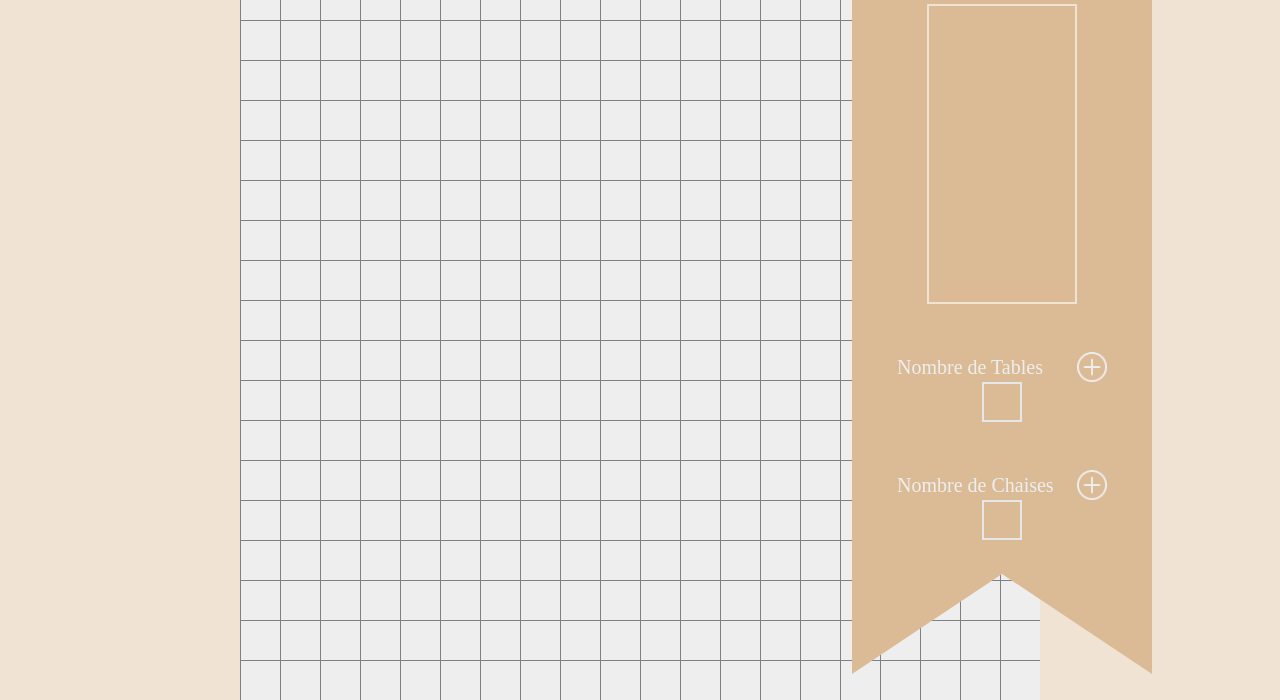
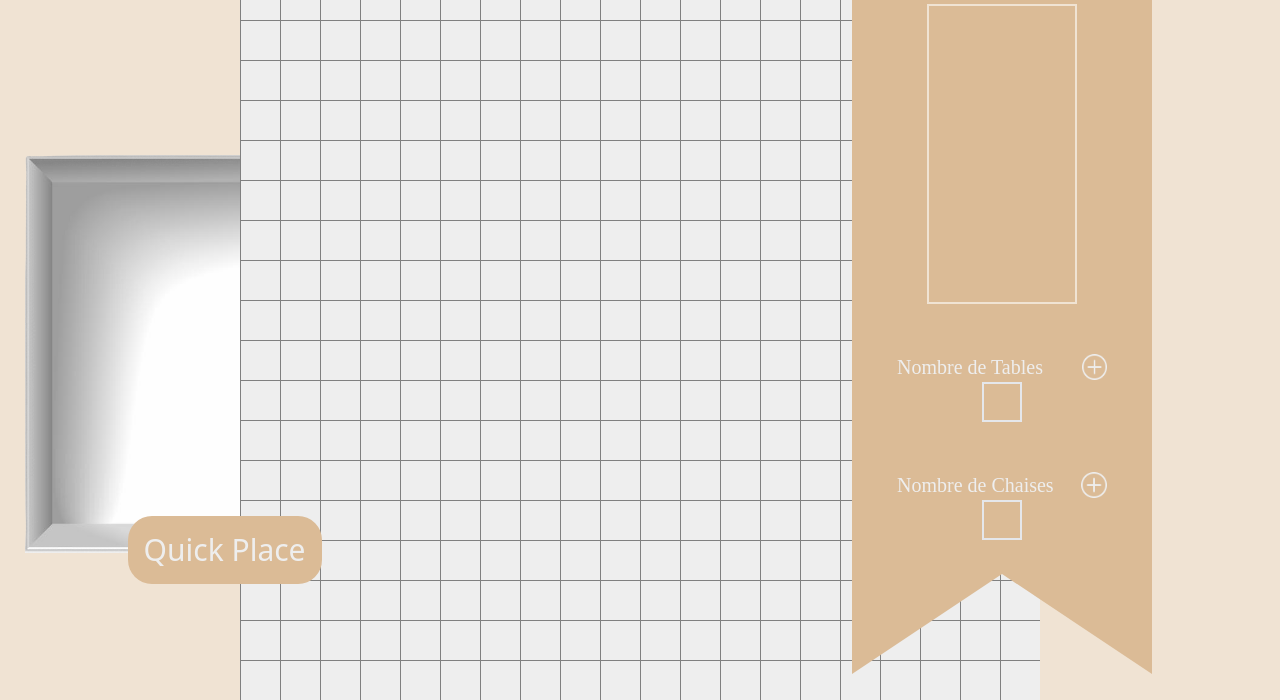
Before and after one commit to NaimDeb/G404-PlaceAleatoire, a plain HTML site: page index.html in a window 1280 px wide. Shown: the part 133-833 px from the top of the page. Drawn offline with nearby package versions, Linux system fonts and the light colour scheme; a web font is replaced by a local one.

Commit message:
minimaHTML fini

```diff
--- a/index.html
+++ b/index.html
@@ -43,6 +43,12 @@
         </div>
     </section> -->
     <section id="fullPage" class=" w-[100vw] h-[94vh] flex justify-center items-center">
+        <div id="box" class="flex justify-center w-[800px]">
+            <img src="./img/boxFromTop.png" alt="Boite en carton vu de haut" class="w-[400px] absolute top-72 z-0">
+            <button id="quickPlace"
+            class="flex z-10 mt-[500px] bg-[--btn-main] rounded-3xl text-3xl text-[--off-white] px-4 py-4 font-sans">Quick Place</button>
+        </div>
+
         <div id="carnet" class="bg-[--off-white] w-[800px] h-[800px] absolute z-1 flex justify-center">
             <img src="img/Intercalaires.png" alt="Intercalaires" class="absolute top-[-20px]">
         </div>
@@ -56,16 +62,21 @@
                 </div>
                 <div id="nbrTables" class="flex items-center w-[210px] justify-center mt-12 gap-2">
                     <p class="w-full text-xl">Nombre de Tables</p>
-                    <img src="./img/plus.png" alt="bouton moins" class="w-[30px] h-[30px] flex-row">
+                    <a href="#" class="w-[30px] h-[30px] flex items-center">
+                        <img src="./img/plus.png" alt="bouton moins" class="">
+                    </a>
                 </div>
                 <div class="count w-[40px] h-[40px] border-2"></div>
                 <div id="nbrChaises" class="flex items-center w-[210px] justify-center mt-12">
                     <p class="w-full text-xl">Nombre de Chaises</p>
-                    <img src="./img/plus.png" alt="bouton moins" class="w-[30px] h-[30px]">
+                    <a href="#" class="w-[30px] h-[30px] flex items-center">
+                        <img src="./img/plus.png" alt="bouton moins" class="">
+                    </a>
                 </div>
                 <div class="count w-[40px] h-[40px] border-2"></div>
             </div>
         </div>
+
     </section>
 
 
```
Also changed, not shown: img/boxFromTop.png (added), img/boxFromTopCovered.jpg (added).
